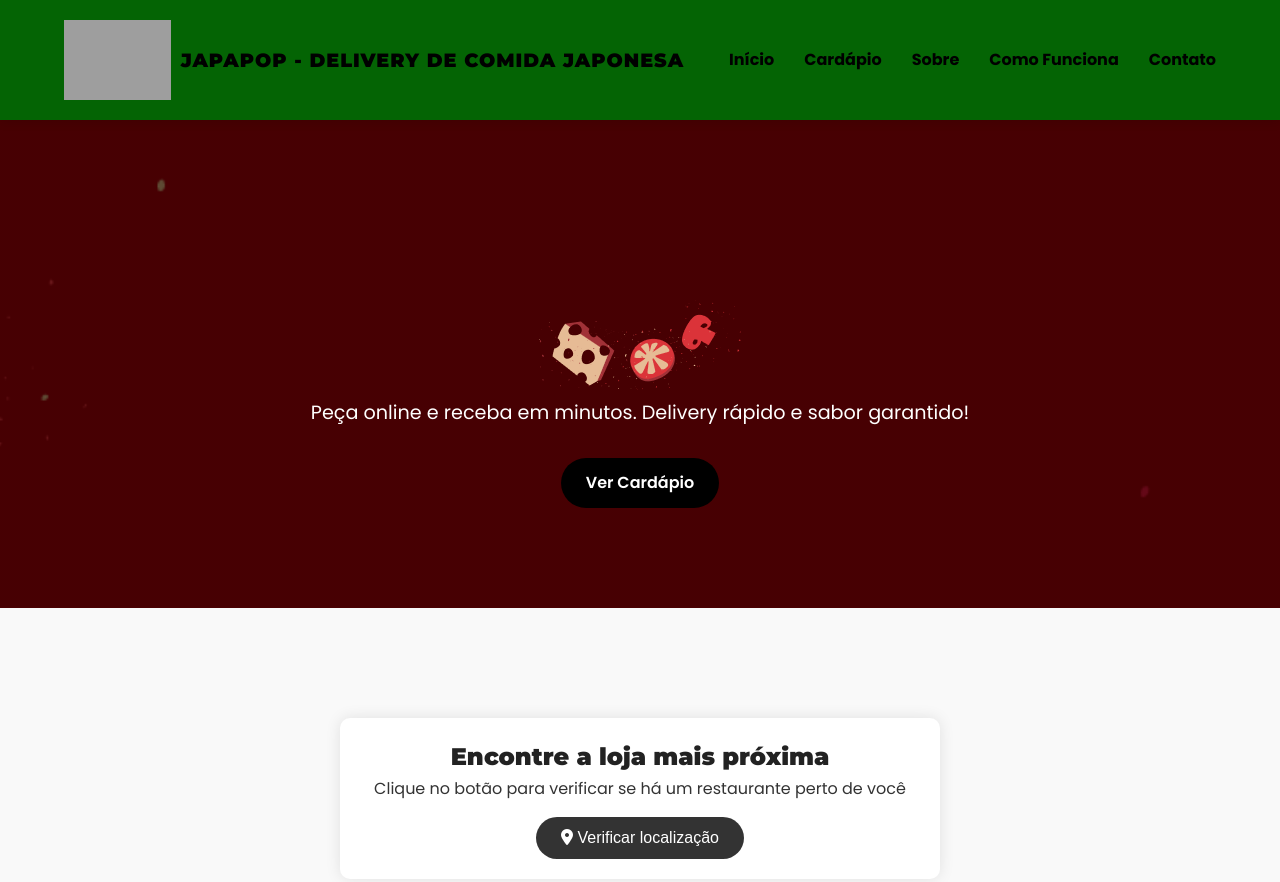
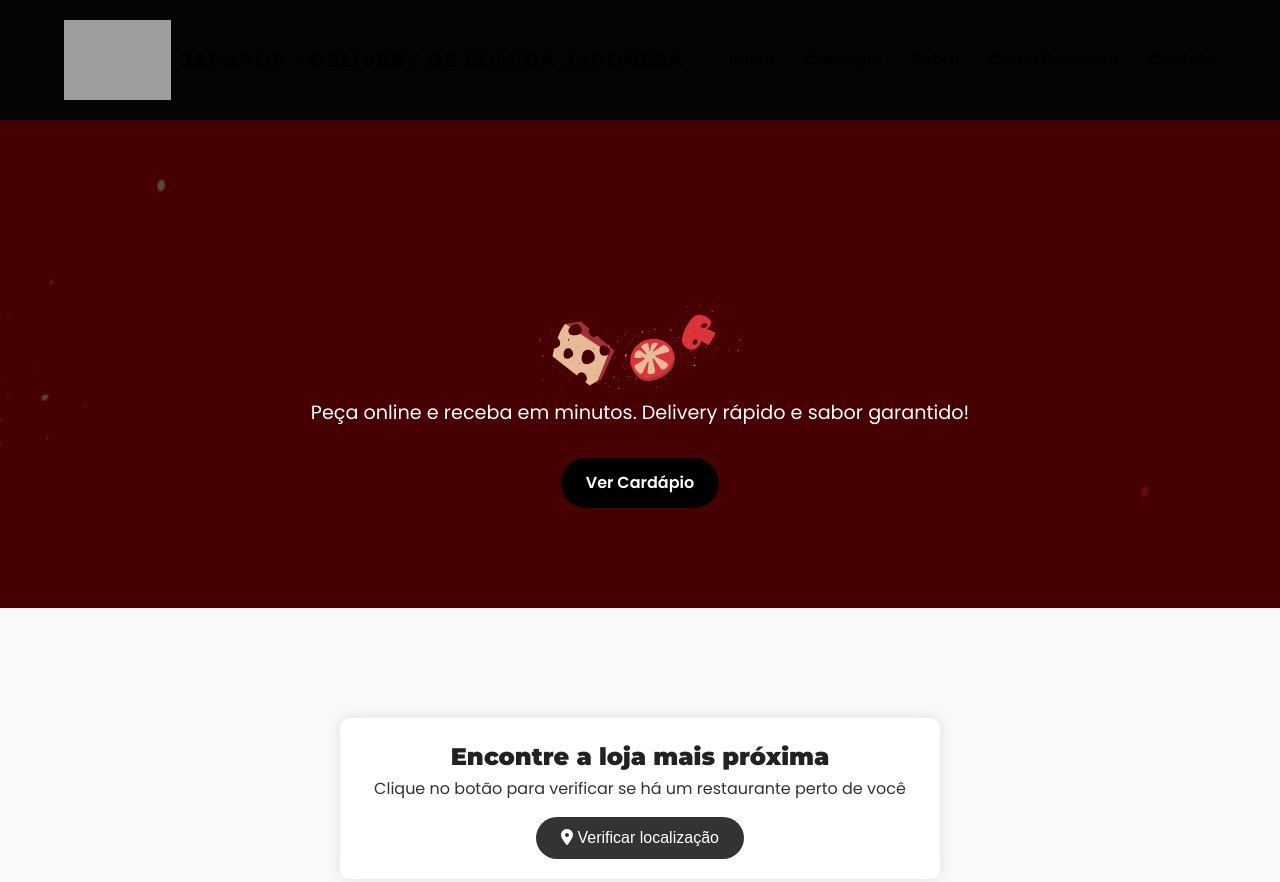
Before and after one commit to brasaburguerdelivery/JapaPop, a plain HTML site: page index.html in a window 1280 px wide. Shown: the top 882 px of the page. Drawn offline with Linux system fonts and the light colour scheme; grey boxes are pictures that could not be loaded.

Commit message:
Update index.html

```diff
--- a/index.html
+++ b/index.html
@@ -101,7 +101,7 @@
 
         /* Header */
         header {
-            background-color: #046404;
+            background-color: #040404;
             box-shadow: 0 2px 10px rgba(0, 0, 0, 0.1);
             position: fixed;
             width: 100%;
```
